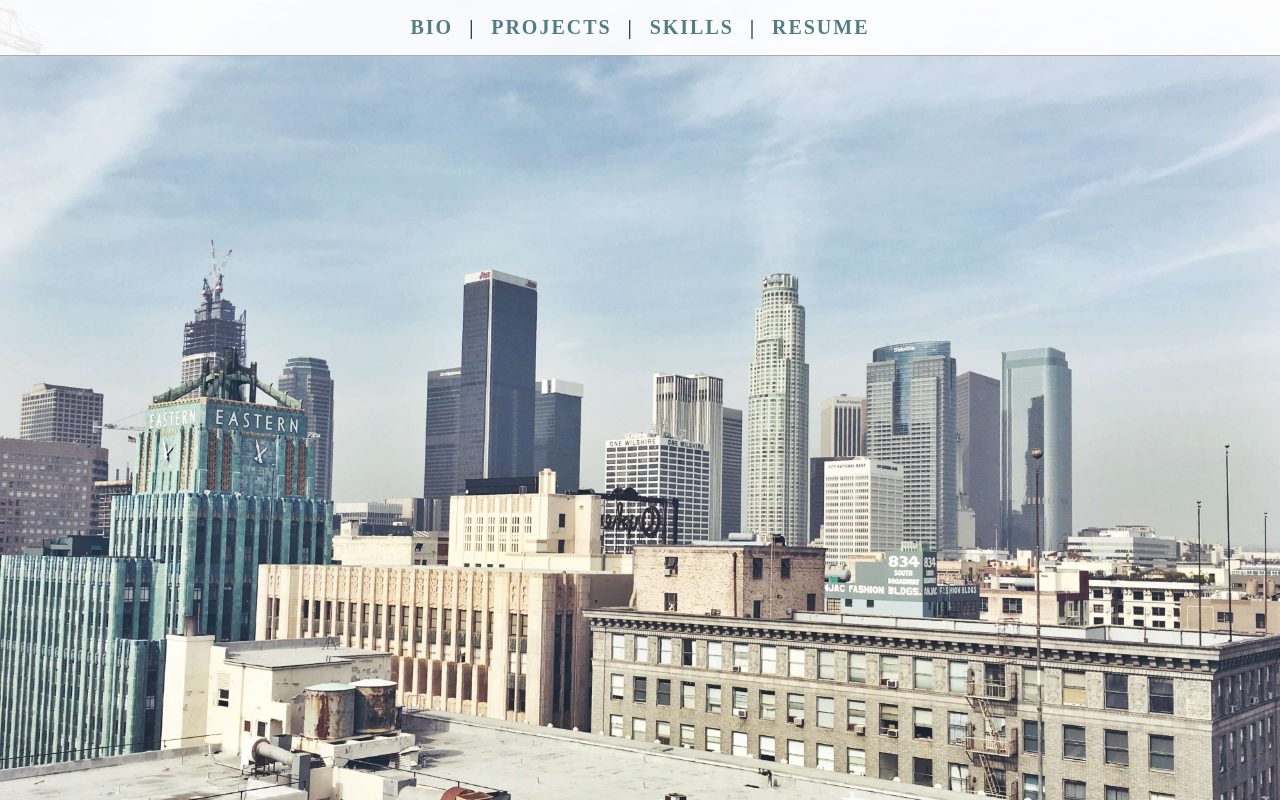
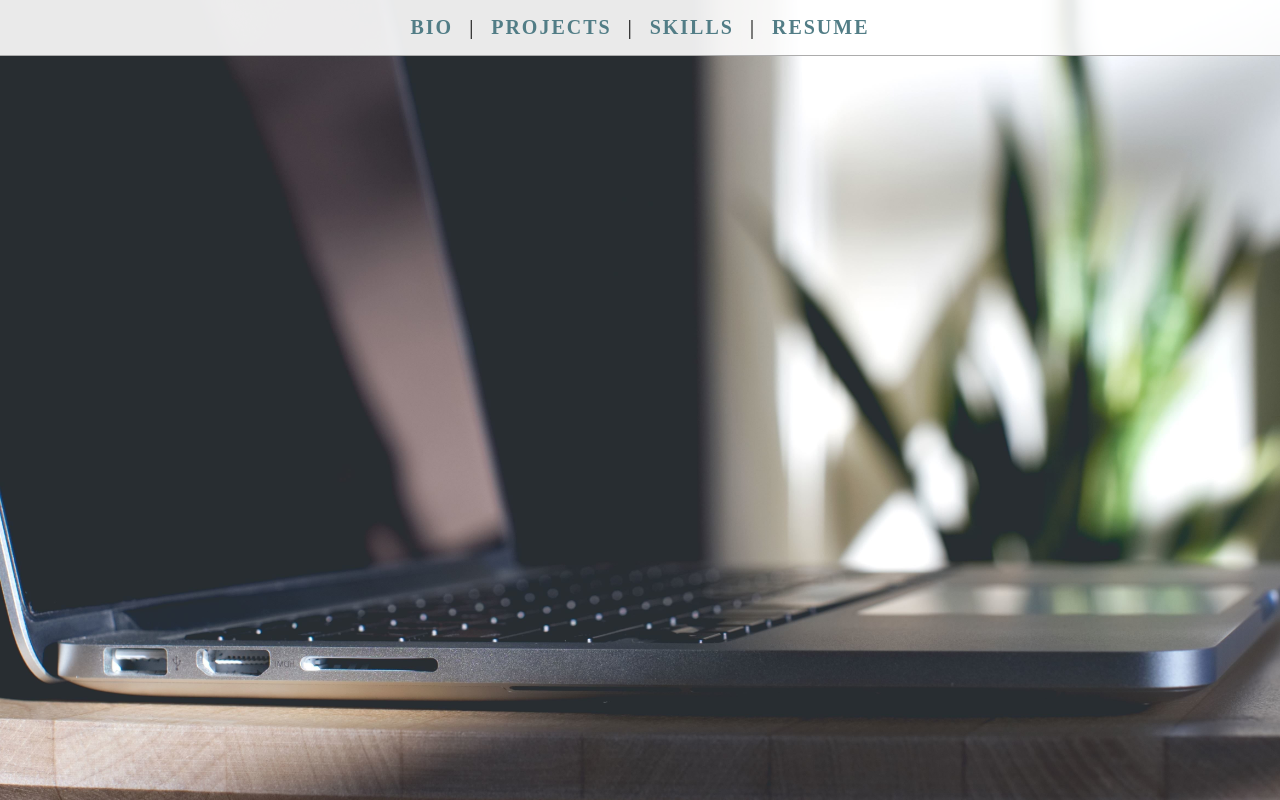
Before and after one commit to ecarlson1201/portfolio, a plain HTML site: page index.html in a window 1280 px wide. Shown: the top 800 px of the page. Drawn offline with nearby package versions, Linux system fonts and the light colour scheme; files whose address does not match are found by name; a web font is replaced by a local one.

Commit message:
new background image

```diff
--- a/css/main.css
+++ b/css/main.css
@@ -237,7 +237,7 @@ h1{
         border: 1px solid rgb(82, 125, 134);
     }
     body{
-        background-image: url('../assets/architectural-design-architecture-buildings-1049302.jpg');
+        background-image: url('../assets/altBackground_1.jpg');
         background-attachment: fixed;
         background-position: center;
         background-repeat: no-repeat;
```
Also changed, not shown: assets/altBackground_1.jpg (added), assets/altBackground_3.jpg (added), 2 other files.
